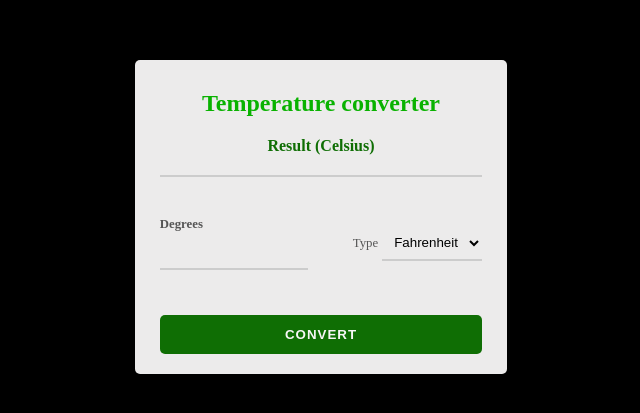
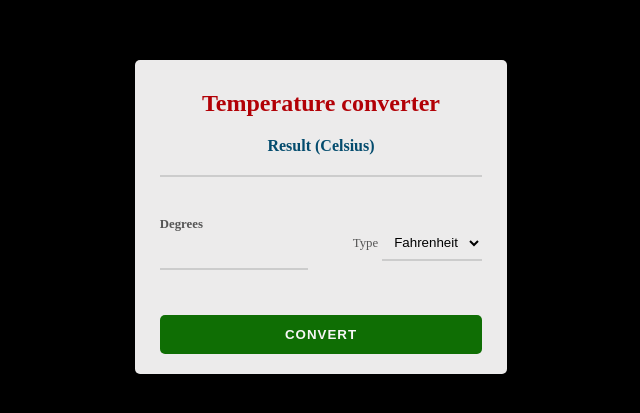
Before and after one commit to rajendharrr/Temperature.Convertor, a plain HTML site: page index.html in a window 1280 px wide. Shown: the part 183-596 px from the top of the page, without its empty margins (319-959 px from the left). Drawn offline with Linux system fonts and the light colour scheme.

Commit message:
firstcommit

```diff
--- a/index.css
+++ b/index.css
@@ -16,7 +16,7 @@
     height: 100vh;
   }
   .title {
-    color: #09b200;
+    color: #b20006;
     font-size: 1.5rem;
     text-align: center;
   }
@@ -37,7 +37,7 @@
     margin: 20px 0;
   }
   .result-heading {
-    color: #0f6e04;
+    color: #044c6e;
     font-size: 1rem;
     font-weight: 600;
   }
```
